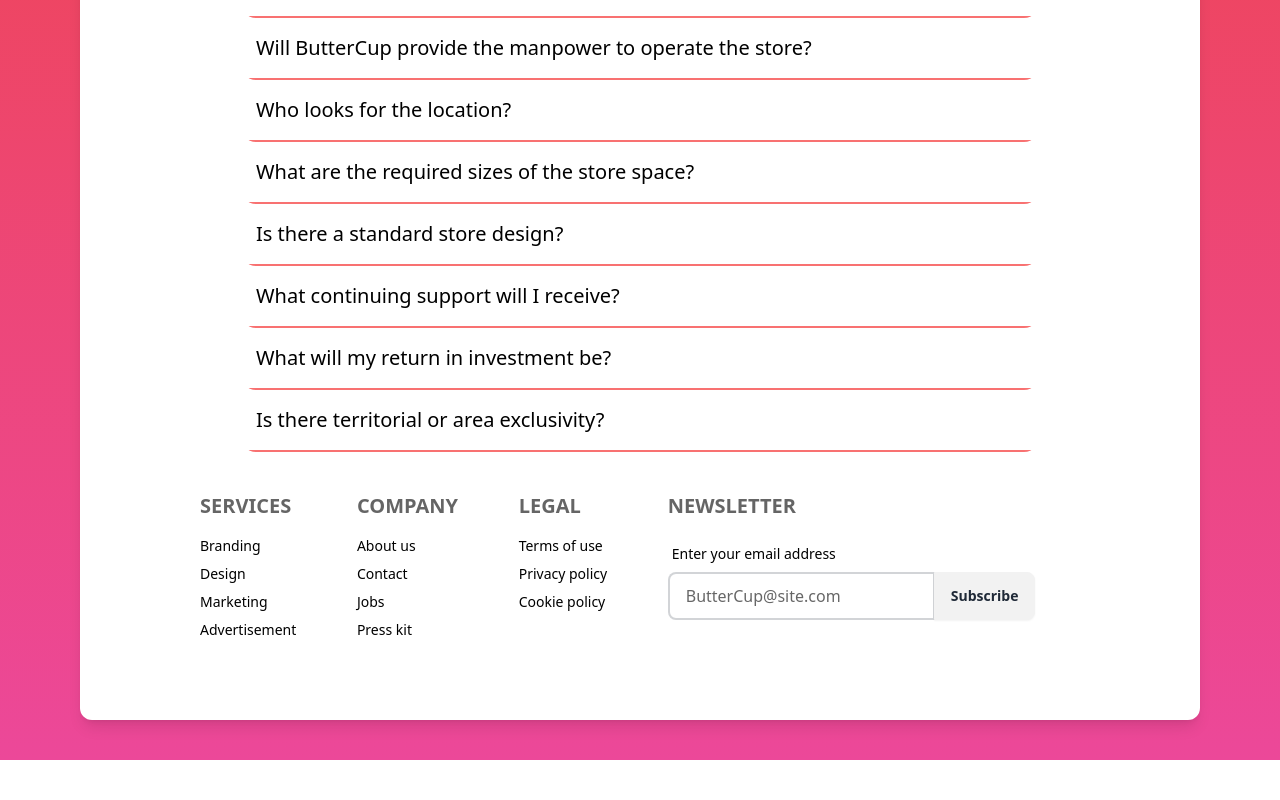
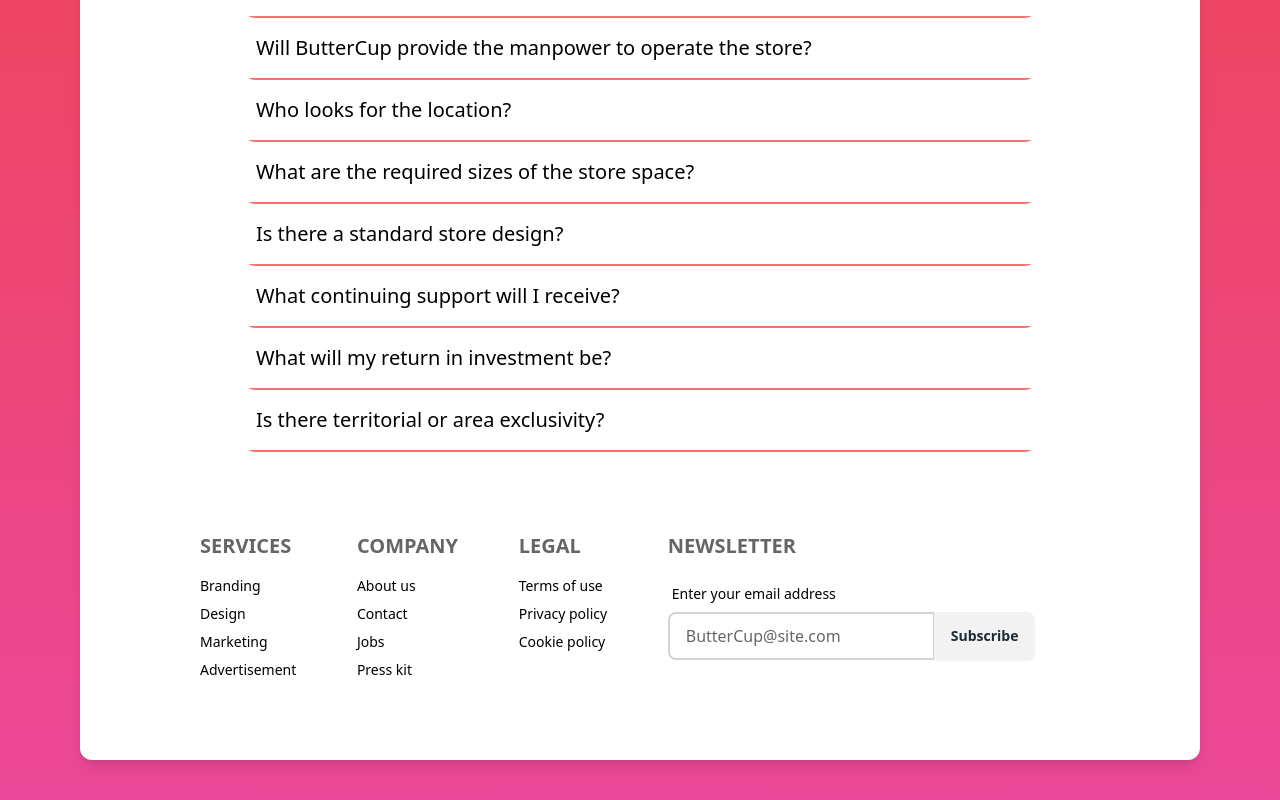
Before and after one commit to AdieDev0/BakeShop-Static, a React (Vite) app in the folder cake/: page /franchise in a window 1280 px wide. Shown: the part 1756-2556 px from the top of the page. Before the commit the page ends 2516 px from the top, so only its background shows below. Built offline with nearby package versions, Linux system fonts and the light colour scheme; some icons are missing; a web font is replaced by a local one.

Commit message:
Add Margin in Footer

```diff
--- a/cake/src/Components/Franchising/Franchise.jsx
+++ b/cake/src/Components/Franchising/Franchise.jsx
@@ -352,7 +352,7 @@ const Franchise = () => {
         </motion.div>
 
         {/* FOOTER */}
-        <footer className="footer text-base-content p-10">
+        <footer className="footer text-base-content p-10 mt-10">
           <nav>
             <h6 className="footer-title text-xl text-black">Services</h6>
             <a className="link link-hover text-black">Branding</a>
```
